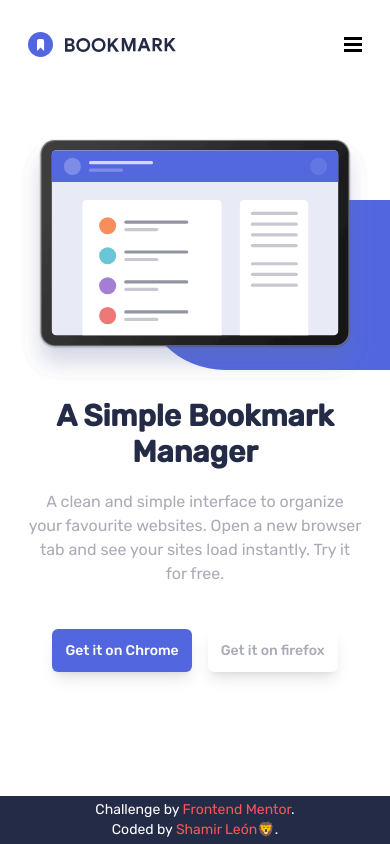
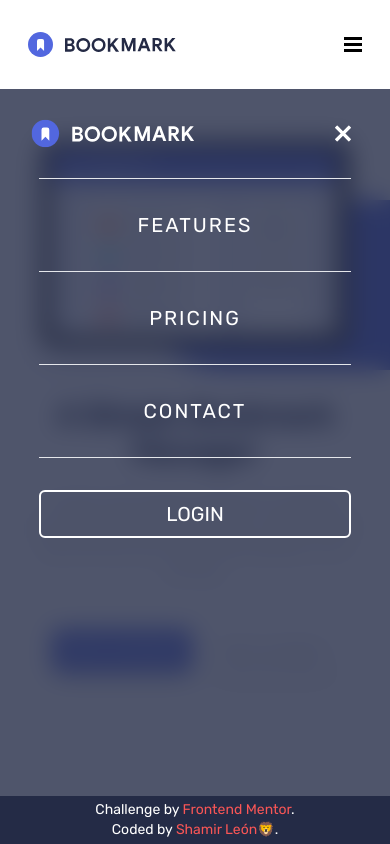
Before and after one commit to ShamirLeon/bookmark-landing, a React (Vite) app: page / in a window 390 px wide. Both pictures are taken after a click on the button 353 px from the left and 44 px from the top of the page. Shown: the top 844 px of the page. Built offline with nearby package versions, Linux system fonts and the light colour scheme.

Commit message:
Mobile Navigation

```diff
--- /dev/null
+++ b/src/assets/icons/IconClose.jsx
@@ -0,0 +1,11 @@
+const IconClose = (props) => (
+    <svg xmlns="http://www.w3.org/2000/svg" width={16} height={15} {...props}>
+      <path
+        fill="#FFF"
+        fillRule="evenodd"
+        d="M8 5.379 13.303.075l2.122 2.122L10.12 7.5l5.304 5.303-2.122 2.122L8 9.62l-5.303 5.304-2.122-2.122L5.88 7.5.575 2.197 2.697.075 8 5.38z"
+      />
+    </svg>
+  )
+
+  export default IconClose
--- a/src/components/Nav/NavBar.jsx
+++ b/src/components/Nav/NavBar.jsx
@@ -1,18 +1,28 @@
 import Logo from '../../assets/icons/logo-bookmark.svg';
 import IconMenu from '../../assets/icons/IconMenu.jsx';
 import NavMenu from './NavMenu';
+import NavMobile from './NavMobile';
+import { useState } from 'react';
 
 const NavBar = params => {
+	const [menu, setMenu] = useState(false)
 	return (
-		<nav className='flex items-center justify-between px-7 py-8 lg:px-32'>
+		<>
+		<nav className='flex items-center justify-between px-7 py-8 lg:px-32 relative'>
 			<a href='#'>
 				<img src={Logo} alt='Bookmark logo' />
+				<h2>{menu}</h2>
 			</a>
-			<button>
+			<button onClick={()=> setMenu(!menu)}>
 				<IconMenu className='lg:hidden' />
 			</button>
 			<NavMenu />
 		</nav>
+		{
+			menu ? <NavMobile handlerMenu={sta => setMenu(sta)}/> : false
+		}
+
+		</>
 	);
 };
 
--- /dev/null
+++ b/src/components/Nav/NavMobile.jsx
@@ -0,0 +1,33 @@
+import Logo from '../../assets/icons/Logo'
+import IconClose from '../../assets/icons/IconClose'
+
+const NavMobile = ({handlerMenu}) => {
+
+    return(
+        <div id='menuDiv' className='block w-full h-full absolute bg-DarkBlue/80 z-50 top-30 backdrop-blur-md opacity-100'>
+            <div className=' py-8 flex items-center justify-between border-b-[1px] w-[80%] mx-auto'>
+                <Logo className='scale-110'></Logo>
+                <button onClick={()=> handlerMenu(false)} >
+                <IconClose className='scale-110'></IconClose>
+                </button>
+            </div>
+            <li className='items-center gap-8 text-xl flex flex-col pt-8 text-center text-white'>
+			<ul className='hover:text-SoftRed border-b-[1px] w-[80%] pb-8 '>
+				<button className='tracking-widest'>FEATURES</button>
+			</ul>
+			<ul className='hover:text-SoftRed border-b-[1px] w-[80%] pb-8 '>
+				<button className='tracking-widest'>PRICING</button>
+			</ul>
+			<ul className='hover:text-SoftRed border-b-[1px] w-[80%] pb-8 '>
+				<button className='tracking-widest'>CONTACT</button>
+			</ul>
+			<ul className='w-[80%]'>
+				<button className='rounded-md border-[2px] border-white/100 py-2 px-7 text-white transition-all hover:border-SoftRed/100  hover:text-SoftRed w-full'>
+					LOGIN
+				</button>
+			</ul>
+		</li>
+        </div>
+    )
+}
+export default NavMobile
```
